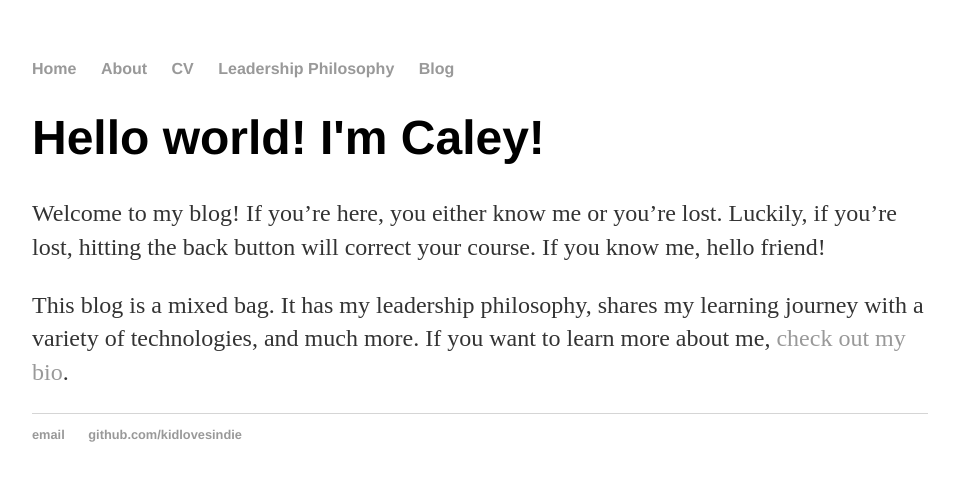
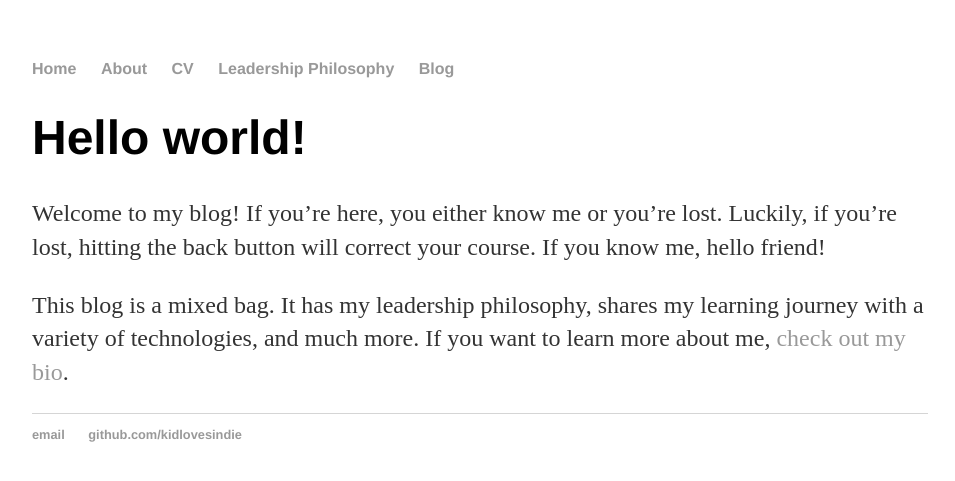
Before and after one commit to kidlovesindie/caleyinprogress.github.io, a Jekyll site: the page built from index.html, in a window 1280 px wide. Shown: the top 481 px of the page, without its empty margins (160-1115 px from the left). Built offline with Jekyll 4.4.1, drawn with Linux system fonts in a browser that asks for light colours.

Commit message:
Update index.html

```diff
--- a/index.html
+++ b/index.html
@@ -3,7 +3,7 @@ layout: default
 title: Adventures in Leading and Writing
 ---
 <div class="blurb">
-	<h1>Hello world! I'm Caley!</h1>
-				<p>Welcome to my blog! If you’re here, you either know me or you’re lost. Luckily, if you’re lost, hitting the back button will correct your course. If you know me, hello friend!</p>
-<p>This blog is a mixed bag. It has my leadership philosophy, shares my learning journey with a variety of technologies, and much more. If you want to learn more about me, <a href="/adventures-in-leading-and-writing/about">check out my bio</a>.</p>
+	<h1>Hello world!</h1>
+		<p>Welcome to my blog! If you’re here, you either know me or you’re lost. Luckily, if you’re lost, hitting the back button will correct your course. If you know me, hello friend!</p>
+		<p>This blog is a mixed bag. It has my leadership philosophy, shares my learning journey with a variety of technologies, and much more. If you want to learn more about me, <a href="/adventures-in-leading-and-writing/about">check out my bio</a>.</p>
 </div><!-- /.blurb -->
```
